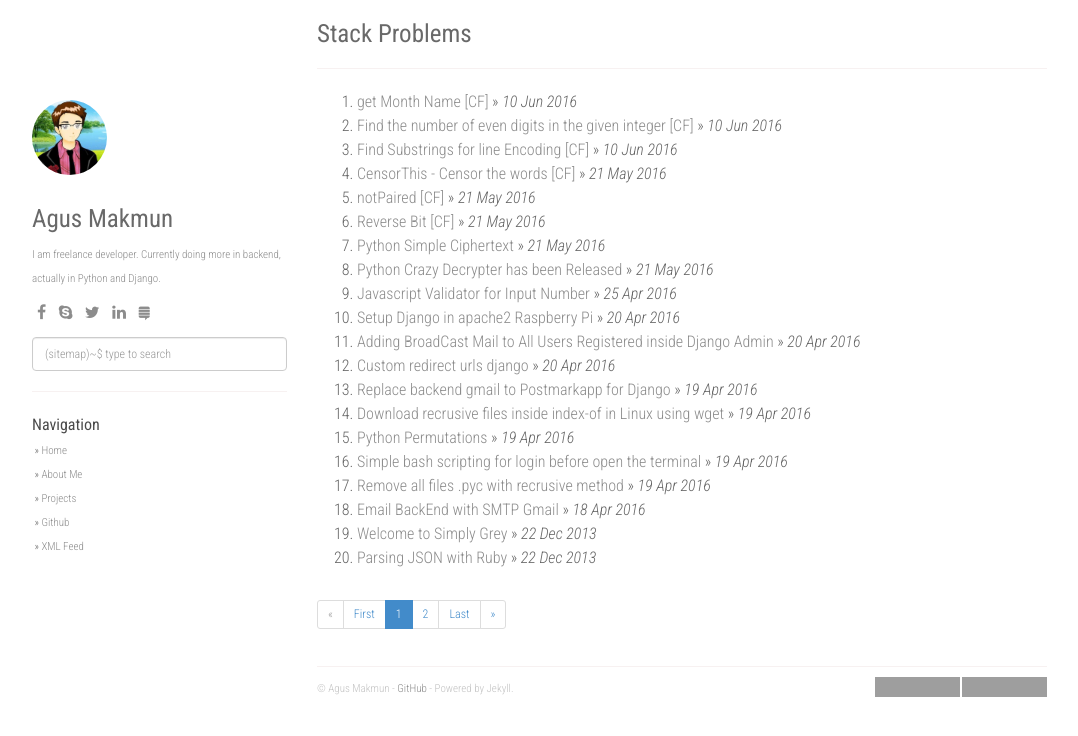
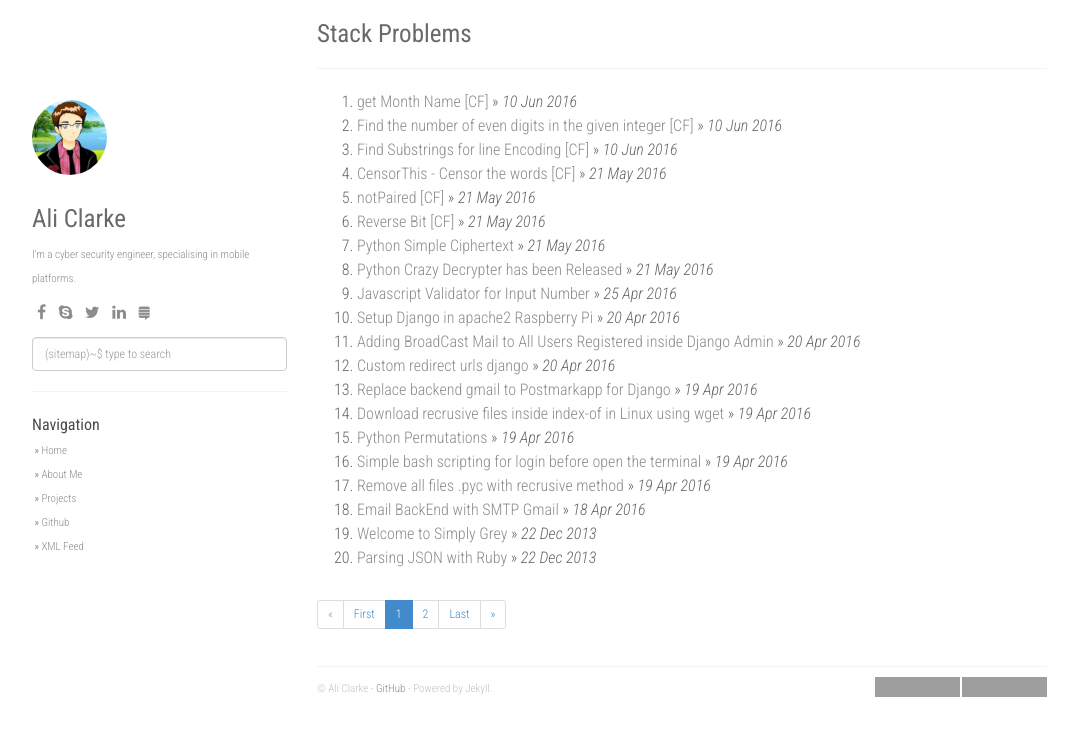
Before and after one commit to alijnclarke/alijnclarke.github.io, a Jekyll site: the page built from index.html, in a window 1280 px wide. Shown: the top 736 px of the page, without its empty margins (53-1131 px from the left). Built offline with Jekyll 4.4.1, drawn with Linux system fonts in a browser that asks for light colours; nearby versions of some CDN libraries; the list of posts is cut into pages by our own code; grey boxes are pictures that could not be loaded.

Commit message:
config edits
Signed-off-by: Ali Clarke <ali.clarke@swainsleyhall.com>

```diff
--- a/_config.yml
+++ b/_config.yml
@@ -1,9 +1,9 @@
-title: Stack Problems
-description: My Personal Stack Problems
-author: Agus Makmun
-github: https://github.com/agusmakmun
-about: I am freelance developer. Currently doing more in backend, actually in Python and Django.
-disqus_shortname: stackproblems
+title: (not so) secure apps
+description: Ramblings of a cyber engineer
+author: Ali Clarke
+github: https://github.com/alijnclarke
+about: I'm a cyber security engineer, specialising in mobile platforms.
+disqus_shortname: secureapps-io
 google_analytics: UA-XXXXXXXX-Y
 
 enableTags: true
@@ -20,7 +20,7 @@
     - icon: fa-skype
       link: "#"
     - icon: fa-twitter
-      link: "https://twitter.com/agusmakmun6"
+      link: "https://twitter.com/aliclarke_"
     - icon: fa-linkedin
       link: "#"
     - icon: fa-stack-exchange
@@ -40,7 +40,7 @@
     - text: XML Feed
       url: /feed.xml
 
-url: "https://agusmakmun.github.io"
+url: "https://alijnclarke.github.io"
 baseurl: ""
 paginate: 20
 per_page: 20
```
